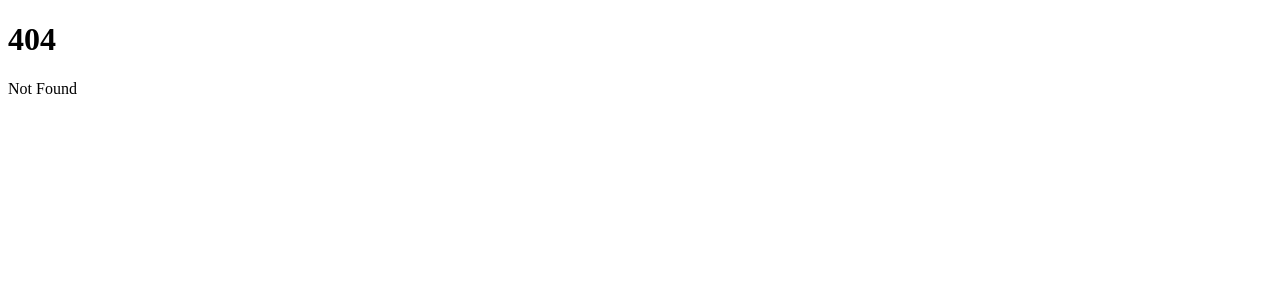
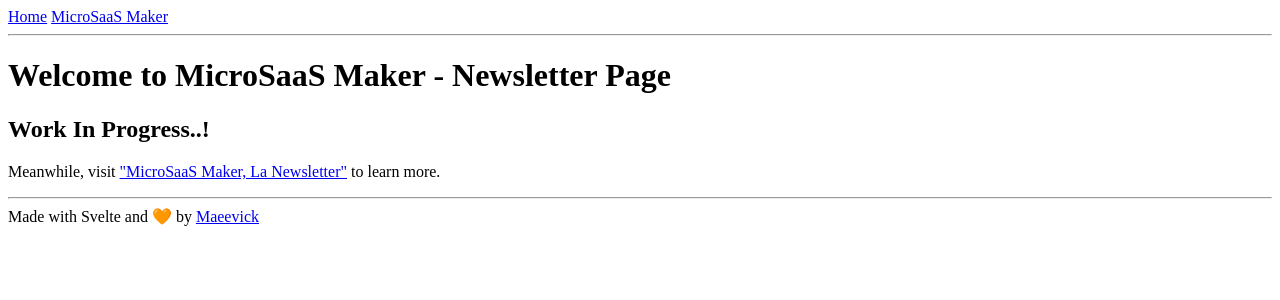
Before and after one commit to Maeevick/maeevick.svelte, a SvelteKit app: page /microsaasmaker in a window 1280 px wide. Before the commit this address had no page. Shown: the top 300 px of the page. Built offline with nearby package versions, Linux system fonts and the light colour scheme.

Commit message:
feat: walking skeleton

```diff
--- a/src/app.html
+++ b/src/app.html
@@ -1,12 +1,16 @@
 <!doctype html>
 <html lang="en">
+
 <head>
 	<meta charset="utf-8" />
-		<link rel="icon" href="%sveltekit.assets%/favicon.png" />
+	<link rel="icon" href="%sveltekit.assets%/favicon.ico" />
 	<meta name="viewport" content="width=device-width, initial-scale=1" />
+
 	%sveltekit.head%
 </head>
+
 <body data-sveltekit-preload-data="hover">
 	<div style="display: contents">%sveltekit.body%</div>
 </body>
+
 </html>
--- /dev/null
+++ b/src/components/WorkInProgress.svelte
@@ -0,0 +1 @@
+<h2>Work In Progress..!</h2>
--- /dev/null
+++ b/src/routes/+error.svelte
@@ -0,0 +1,2 @@
+<h1>Oups, something went wrong!</h1>
+<a href="/">Back</a>
--- /dev/null
+++ b/src/routes/+layout.svelte
@@ -0,0 +1,34 @@
+<script>
+	import { page } from '$app/stores';
+</script>
+
+<svelte:head>
+	<title>Maeevick</title>
+	<meta
+		name="keywords"
+		content="Coach, SaaS, MicroSaaS,CTPO as a Service, Product-Market Fit, Go-To-Market, Product Management, User Experience, Growth Marketing, Extreme Programming, Software Craftsmanship, Data Management"
+	/>
+	<meta
+		name="description"
+		property="og:description"
+		content="Je t'aide avec ton 'Software as a Service' (SaaS/MicroSaaS) pour atteindre ton Product-Market Fit avec Fluidité et Sérénité ! On choisit l'accompagnement qui te convient le mieux en fonction de ton besoin et de ton contexte : Coaching, CTPO as a Service, Contenu/Newsletter, Formation à la demande..."
+	/>
+	<meta name="author" content="Aurel Estoup" />
+	<meta name="theme-color" content="#ff6100" />
+</svelte:head>
+
+<nav>
+	<a href="/">Home</a>
+	<a href="/microsaasmaker">MicroSaaS Maker</a>
+</nav>
+
+<hr />
+
+<slot />
+
+<hr />
+<footer>
+	Made with Svelte and &#129505; by <a href="https://github.com/Maeevick/" target="_blank"
+		>Maeevick</a
+	>
+</footer>
--- /dev/null
+++ b/src/routes/+layout.ts
@@ -0,0 +1,3 @@
+export const prerender = true;
+
+export const csr = false;
--- /dev/null
+++ b/src/routes/+page.ts
@@ -0,0 +1,3 @@
+export const prerender = true;
+
+export const csr = false;
--- /dev/null
+++ b/src/routes/microsaasmaker/+page.svelte
@@ -0,0 +1,11 @@
+<script>
+	import WorkInProgress from '../../components/WorkInProgress.svelte';
+</script>
+
+<h1>Welcome to MicroSaaS Maker - Newsletter Page</h1>
+<WorkInProgress />
+<p>
+	Meanwhile, visit <a href="https://maeevick.substack.com/" target="_blank"
+		>"MicroSaaS Maker, La Newsletter"</a
+	> to learn more.
+</p>
--- /dev/null
+++ b/src/routes/microsaasmaker/+page.ts
@@ -0,0 +1,3 @@
+export const prerender = true;
+
+export const csr = false;
```
Also changed, not shown: src/routes/+page.svelte (+8 -2 lines), static/favicon.png (deleted), 1 other file (tests, documents, lock files or other folders). Lines whose indentation alone changed are shown as unchanged.
